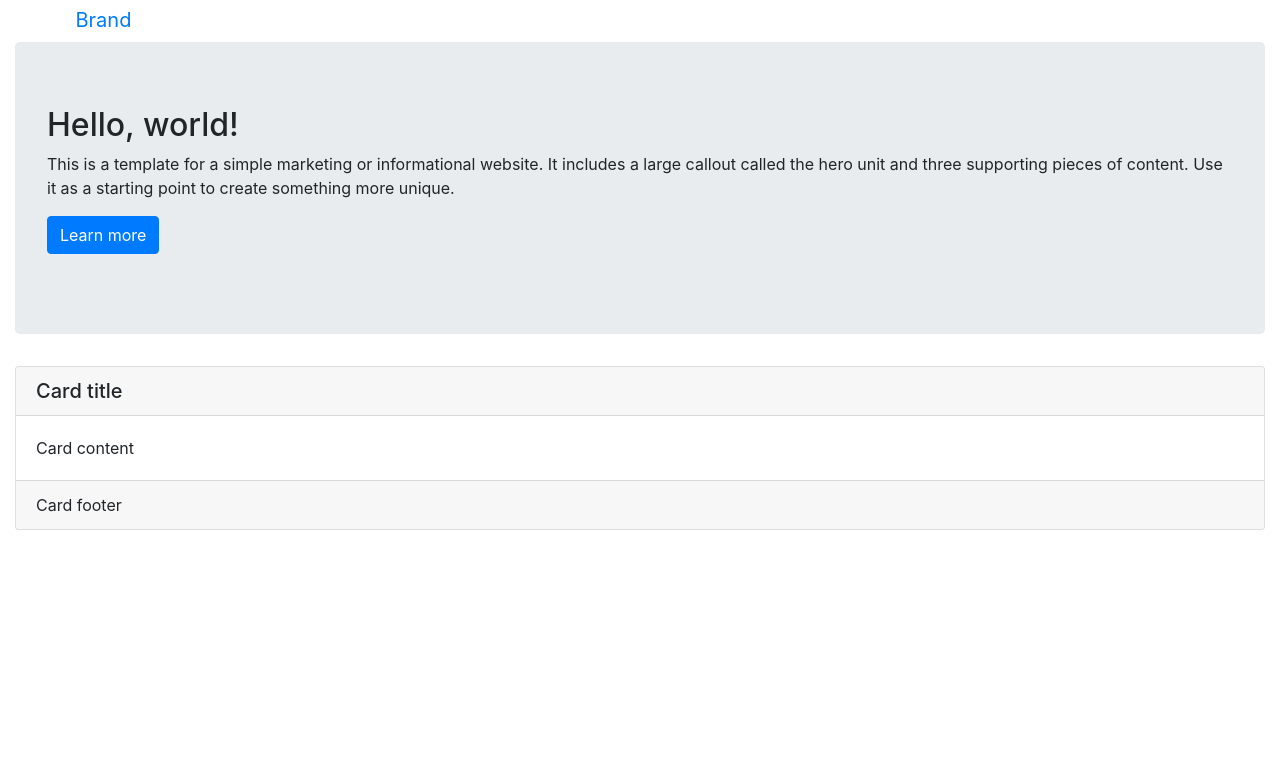
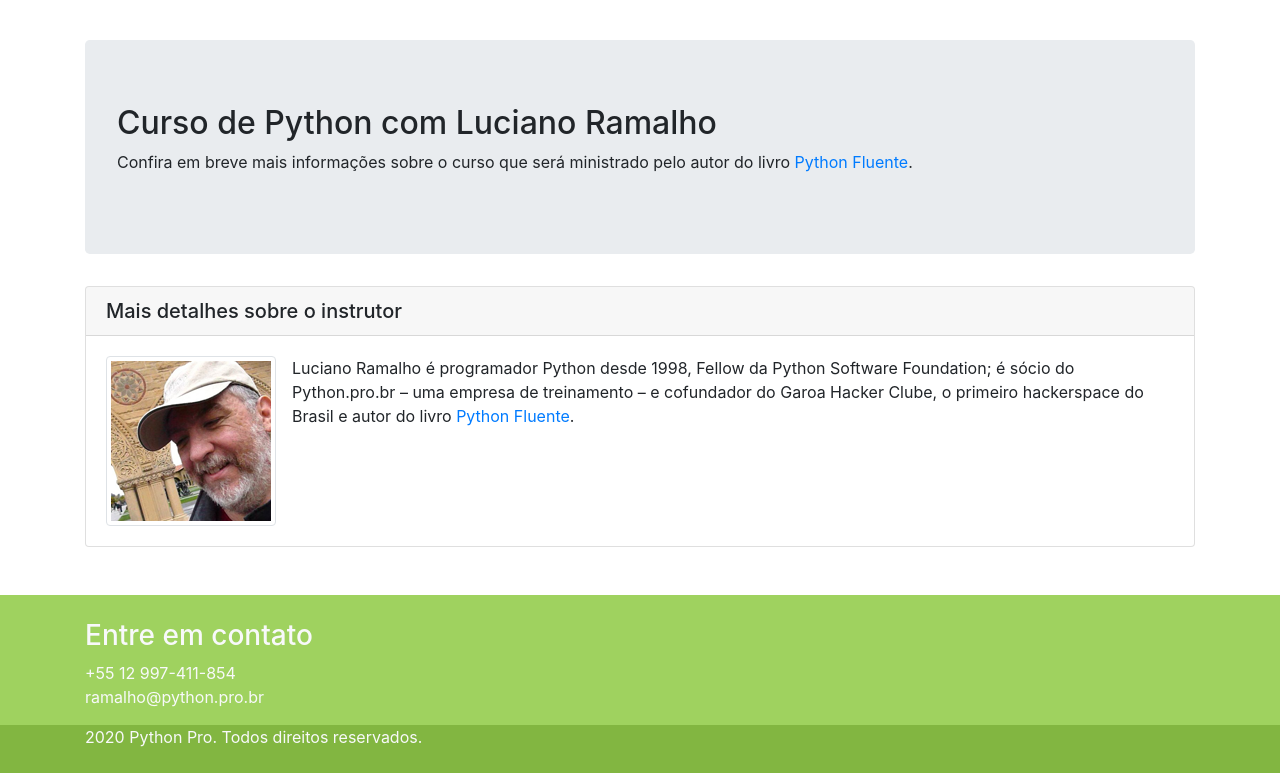
Before and after one commit to rlemos37/R-curso-django, a Django app: page / in a window 1280 px wide. Shown: the part 56-829 px from the top of the page. Before the commit the page ends 586 px from the top, so only its background shows below. Run offline with Django 3.2, Linux system fonts and the light colour scheme; some libraries are stand-ins or nearby versions.

Commit message:
Criada Landing Page

```diff
--- a/pypro/base/static/css/style.css
+++ b/pypro/base/static/css/style.css
@@ -1 +1,7 @@
-# Empty CSS file for your own CSS
+.main-footer{
+    background-color: #9fd25f;
+}
+
+.rights{
+    background-color: #82b641;
+}
--- a/pypro/base/templates/base/home.html
+++ b/pypro/base/templates/base/home.html
@@ -1,15 +1,16 @@
 {% load static %}
 <!DOCTYPE html>
 <html lang="pt-br">
-  <head>
+  <link>
     <meta charset="utf-8">
     <meta http-equiv="X-UA-Compatible" content="IE=edge">
     <meta name="viewport" content="width=device-width, initial-scale=1">
+
     <title>Python Pro</title>
 
     <meta name="description" content="Página do curso Python Pro">
     <meta name="author" content="Rone Lemos">
-
+    <link rel="icon" type="image/png" href="{% static 'img/favicon.png' %}"/>
     <link href="{% static 'css/bootstrap.min.css' %}" rel="stylesheet">
     <link href="{% static 'css/style.css' %}" rel="stylesheet">
 	<script src="{% static 'js/jquery.min.js' %}"></script>
@@ -32,13 +33,13 @@
   </div>
 </nav>
 
-    <div class="container-fluid">
+    <div class="container">
 	<div class="row">
 		<div class="col-md-12">
 
 				<button class="navbar-toggler" type="button" data-toggle="collapse" data-target="#bs-example-navbar-collapse-1">
 					<span class="navbar-toggler-icon"></span>
-				</button> <a class="navbar-brand" href="#">Brand</a>
+				</button>
 				<div class="collapse navbar-collapse" id="bs-example-navbar-collapse-1">
 					<ul class="navbar-nav">
 						<li class="nav-item active">
@@ -79,28 +80,31 @@
 			</nav>
 			<div class="jumbotron">
 				<h2>
-					Hello, world!
+					Curso de Python com Luciano Ramalho
 				</h2>
 				<p>
-					This is a template for a simple marketing or informational website. It includes a large callout called the hero unit and three supporting pieces of content. Use it as a starting point to create something more unique.
+					Confira em breve mais informações sobre o curso que será ministrado pelo autor do livro <a href="https://novatec.com.br/livros/pythonfluente/" target="_blank">Python
+                            Fluente</a>.
 				</p>
-				<p>
-					<a class="btn btn-primary btn-large" href="#">Learn more</a>
-				</p>
+
 			</div>
 			<div class="row">
 				<div class="col-md-12">
 					<div class="card">
 						<h5 class="card-header">
-							Card title
+							Mais detalhes sobre o instrutor
 						</h5>
 						<div class="card-body">
 							<p class="card-text">
-								Card content
+								<img src="{% static 'img/luciano-ramalho.png' %}" alt="Foto Luciano Ramalho" class="img-thumbnail float-left mr-3"/>
+								Luciano Ramalho é programador Python desde 1998, Fellow da Python Software Foundation;
+                            é sócio do Python.pro.br – uma empresa de treinamento –
+                            e cofundador do Garoa Hacker Clube, o primeiro hackerspace do Brasil e autor
+                            do livro <a href="https://novatec.com.br/livros/pythonfluente/" target="_blank">Python
+                            Fluente</a>.
 							</p>
 						</div>
-						<div class="card-footer">
-							Card footer
+
 						</div>
 					</div>
 				</div>
@@ -108,7 +112,30 @@
 		</div>
 	</div>
 </div>
+<footer class="main-footer mt-5 pt-4 text-light">
+    <div class="container">
+		<div class="row">
+			<div class="col">
+				<h3>Entre em contato</h3>
+				<address>
+					+55 12 997-411-854
+					<br/>
+					<a href="mailto:ramalho@python.pro.br" class="text-light">ramalho@python.pro.br</a>
+				</address>
+			</div>
+		</div>
+	</div>
+	<div class="rights pb-4 text-light">
+		<div class="container">
+			<div class="row">
+				<div class="col">
+					{% now 'Y' %} Python Pro. Todos direitos reservados.
+				</div>
+			</div>
+		</div>
+	</div>
 
+</footer>
 
   </body>
 </html>
```
Also changed, not shown: pypro/base/static/img/favicon.png (added), pypro/base/static/img/luciano-ramalho.png (added).
